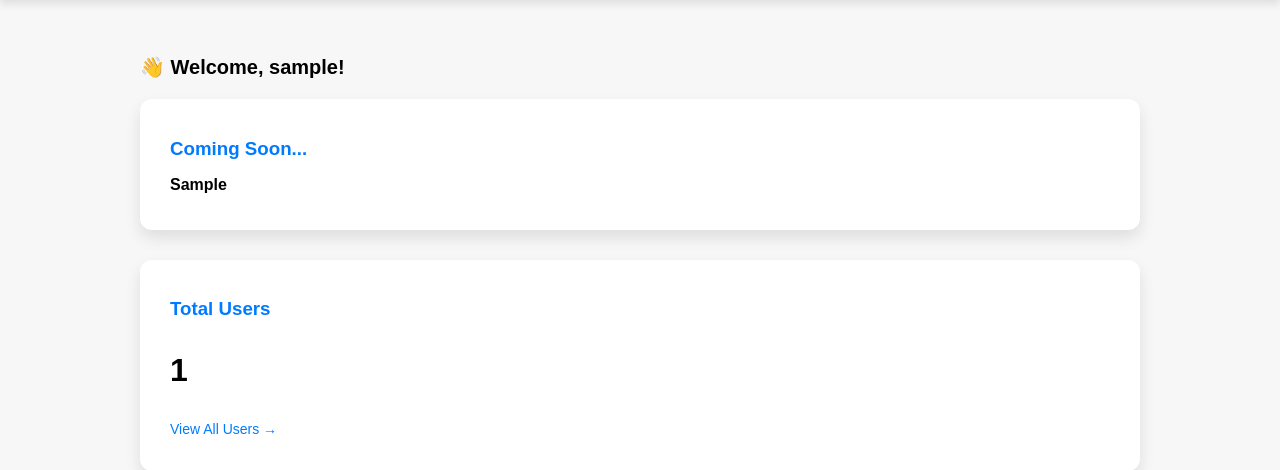
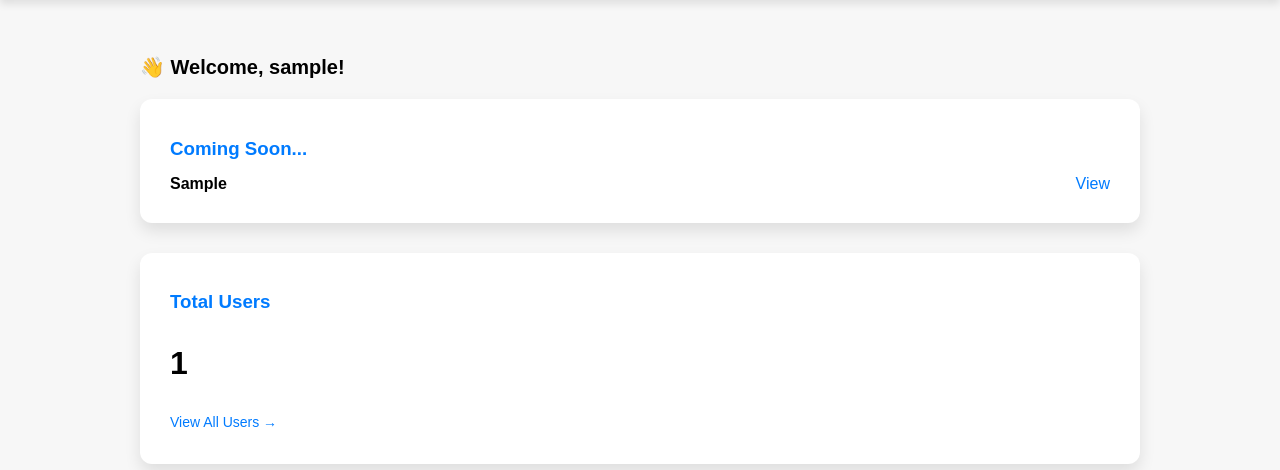
Before and after one commit to ashishkekan/session-management, a Django app: page / in a window 1280 px wide. Shown: the part 58-528 px from the top of the page. Run offline with Django 4.2, Linux system fonts and the light colour scheme; a user stored in the database is signed in; tables that the repository leaves empty hold one stand-in row (values such as "Sample post").

Commit message:
Added url field and set url of coming soon topics

```diff
--- a/management/models.py
+++ b/management/models.py
@@ -24,4 +24,12 @@ class ExternalTopic(models.Model):
     coming_soon = models.CharField(
         max_length=255, null=True, blank=True, verbose_name="Learning Topic"
     )
+
+    url = models.URLField(
+        max_length=2000,
+        null=True,
+        blank=True,
+        verbose_name="URL"
+    )
+
     created_at = models.DateField(auto_now_add=True, null=True, blank=True)
--- a/management/templates/session/home.html
+++ b/management/templates/session/home.html
@@ -61,7 +61,14 @@
 
     <div class="card">
         <h3>Coming Soon...</h3>
-        <p><strong>{{ learning_topic.coming_soon }}</strong></p>
+        {% for topic in learning_topics %}
+            <div style="display: flex; justify-content: space-between; align-items: center; margin-bottom: 10px;">
+                <p style="margin: 0;"><strong>{{ topic.coming_soon }}</strong></p>
+                <a href="{{ topic.url }}" target="_blank" style="text-decoration: none; color: #007bff;">
+                    View
+                </a>
+            </div>
+        {% endfor %}
     </div>
 
     {% if is_admin %}
--- a/management/views.py
+++ b/management/views.py
@@ -32,10 +32,10 @@ def create_topic(request):
 @login_required
 def home(request):
     user = request.user
-    latest_topic = ExternalTopic.objects.order_by("-created_at").first()
+    latest_topics = ExternalTopic.objects.order_by("-created_at")[:3]
 
     context = {
-        "learning_topic": latest_topic,
+        "learning_topics": latest_topics,
     }
 
     if user.is_staff:
```
